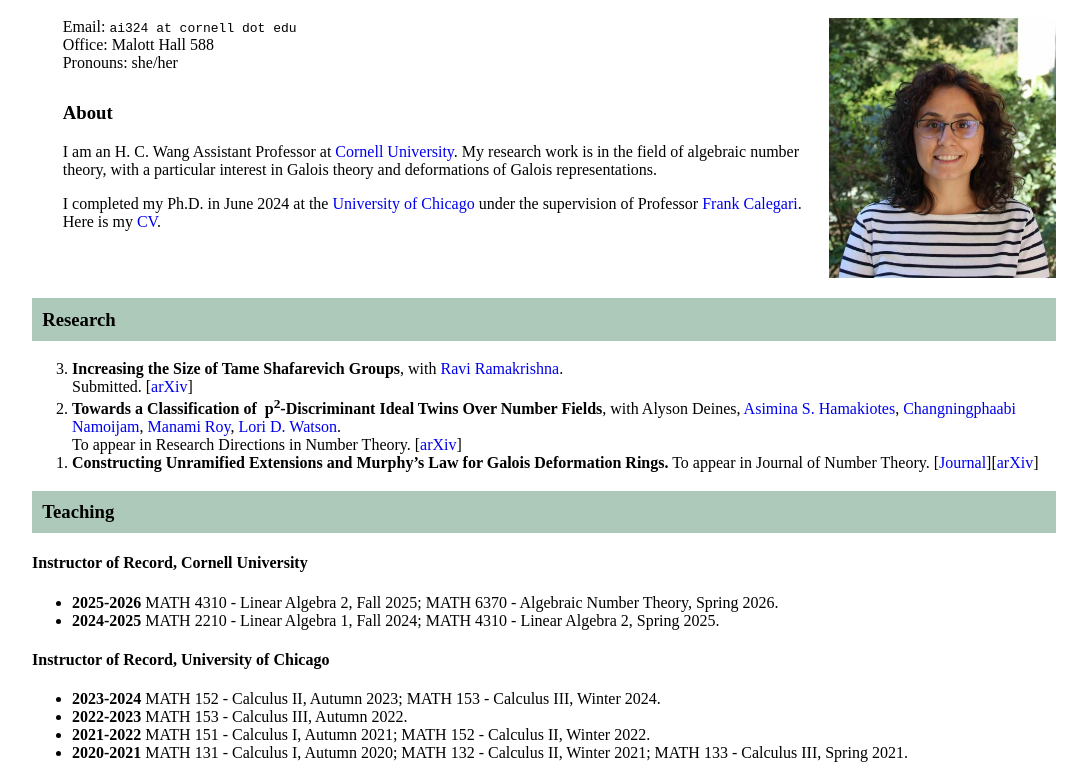
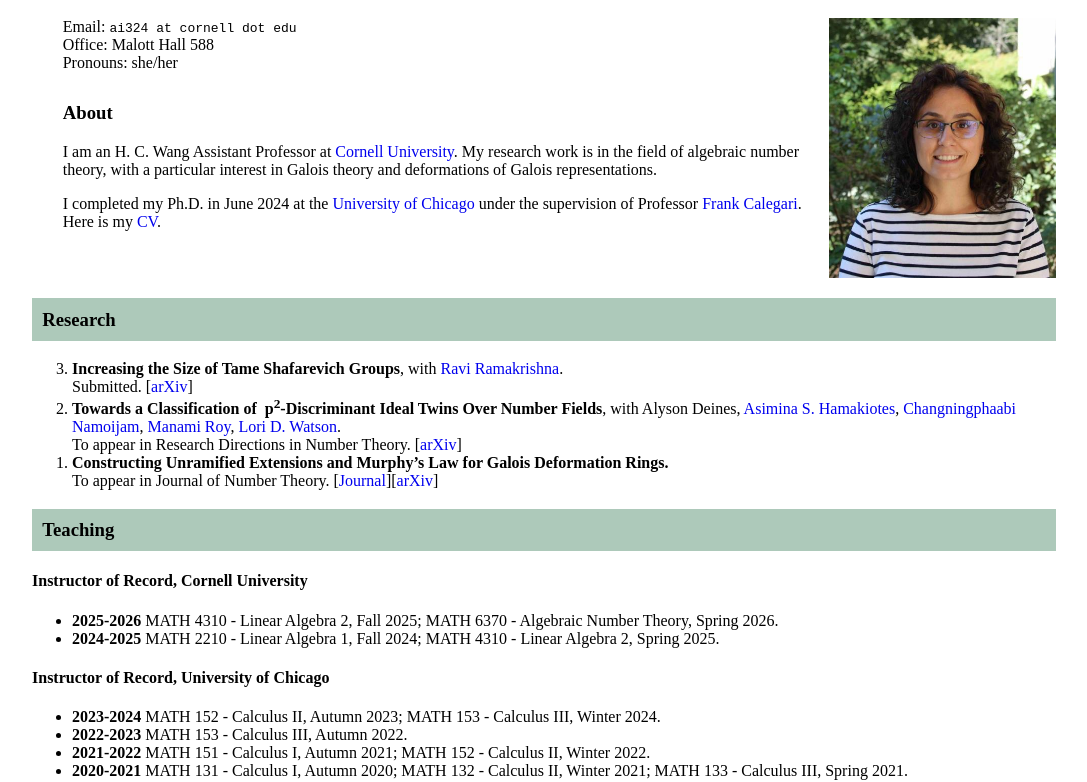
Before and after one commit to andreea-iorga/website, a plain HTML site: page index.html in a window 1280 px wide. Shown: the part 48-830 px from the top of the page, without its empty margins (96-1183 px from the left). Drawn offline with nearby package versions, Linux system fonts and the light colour scheme.

Commit message:
Update index.html

```diff
--- a/index.html
+++ b/index.html
@@ -90,7 +90,7 @@ var getOutboundLink = function(url) {
                 To appear in Research Directions in Number Theory. [<a href="https://arxiv.org/abs/2403.01287">arXiv</a>]
             </li>
             <li>
-                <b>Constructing Unramified Extensions and Murphy’s Law for Galois Deformation Rings.</b>
+                <b>Constructing Unramified Extensions and Murphy’s Law for Galois Deformation Rings.</b><br>
                 To appear in Journal of Number Theory. [<a href="https://doi.org/10.1016/j.jnt.2025.09.023">Journal</a>][<a href="https://arxiv.org/abs/2310.07105">arXiv</a>]
             </li>
         </ol>
```
